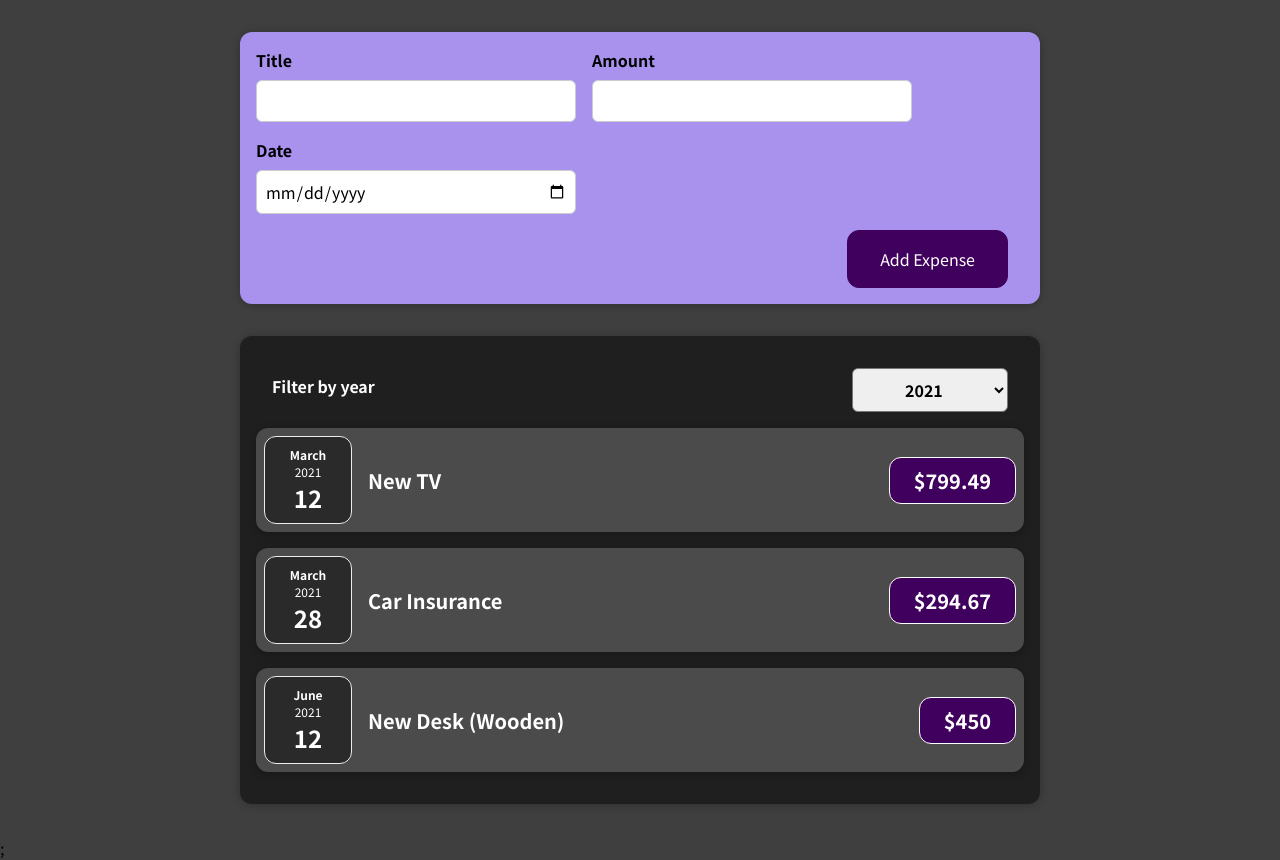
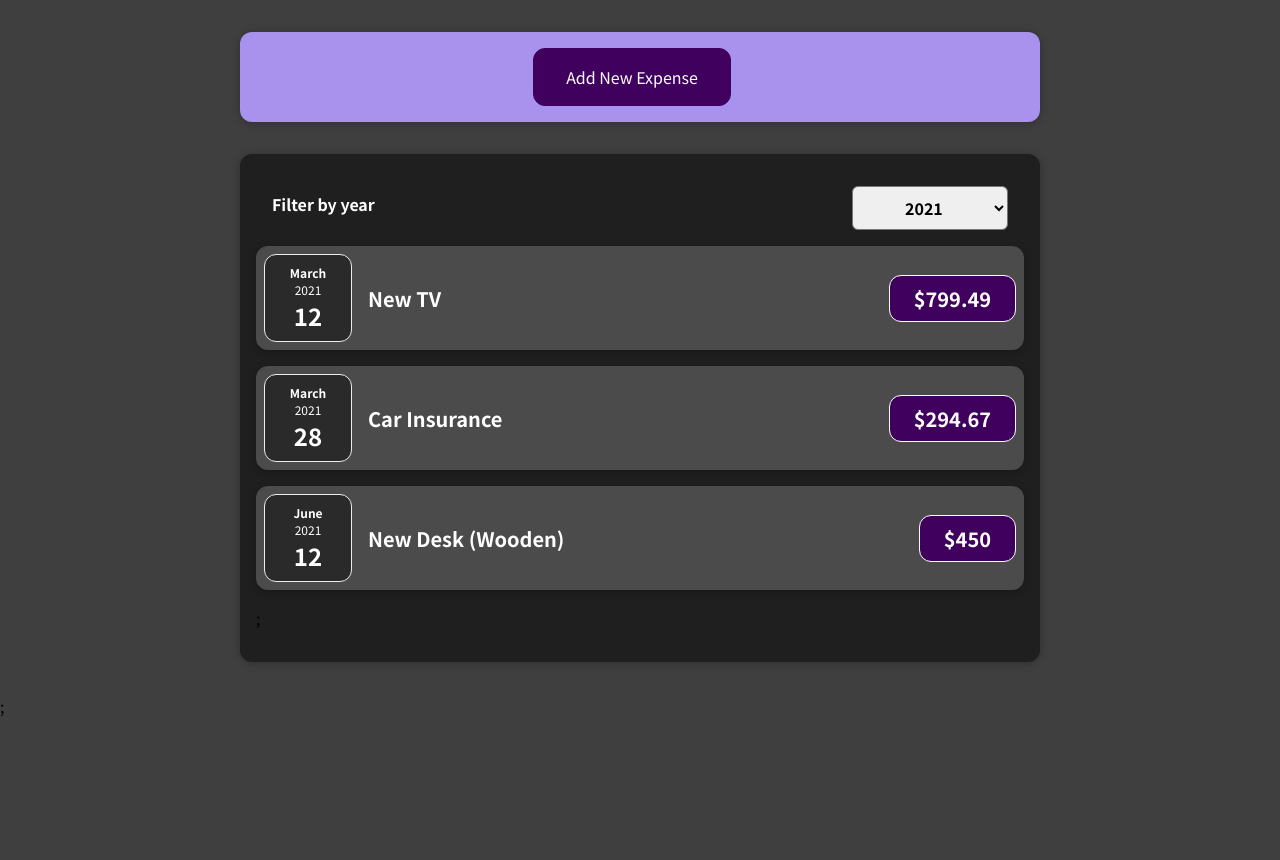
Before and after one commit to MLabreche9/expenseTracker, a React (Create React App) app: page / in a window 1280 px wide. After the commit the page ends 800 px from the top, so only its background shows below. Built offline with nearby package versions, Linux system fonts and the light colour scheme.

Commit message:
Cancel Button

```diff
--- a/src/components/Expenses/ExpenseItem.js
+++ b/src/components/Expenses/ExpenseItem.js
@@ -6,6 +6,7 @@
 
 const ExpenseItem = (props) => {
 	return (
+		<li>
 			<Card className='expense-item'>
 				<ExpenseDate date={props.date} />
 				<div className='expense-item__description'>
@@ -13,6 +14,7 @@
 					<div className='expense-item__price'>${props.amount}</div>
 				</div>
 			</Card>
+		</li>
 	);
 };
 
--- a/src/components/Expenses/Expenses.js
+++ b/src/components/Expenses/Expenses.js
@@ -2,8 +2,8 @@
 
 import './Expenses.css';
 import Card from '../UI/Card';
-import ExpenseItem from './ExpenseItem';
 import ExpensesFilter from './ExpensesFilter';
+import ExpensesList from './ExpensesList';
 
 const Expenses = (props) => {
 	const [filteredYear, setFilteredYear] = useState('2021');
@@ -16,19 +16,6 @@
 		return expense.date.getFullYear().toString() === filteredYear;
 	});
 
-	let expensesContent = <p>No expenses found</p>;
-
-	if (filteredExpenses.length > 0) {
-		expensesContent = filteredExpenses.map((expense) => (
-			<ExpenseItem
-				key={expense.id}
-				title={expense.title}
-				amount={expense.amount}
-				date={expense.date}
-			/>
-		));
-	}
-
 	return (
 		<div>
 			<Card className='expenses'>
@@ -36,7 +23,7 @@
 					selected={filteredYear}
 					onChangeFilter={filterChangeHandler}
 				/>
-				{expensesContent}
+				<ExpensesList items={filteredExpenses} />
 			</Card>
 		</div>
 	);
--- /dev/null
+++ b/src/components/Expenses/ExpensesList.css
@@ -0,0 +1,9 @@
+.expenses-list {
+    list-style: none;
+    padding: 0;
+  }
+
+  .expenses-list__fallback {
+    color: white;
+    text-align: center;
+  }
--- /dev/null
+++ b/src/components/Expenses/ExpensesList.js
@@ -0,0 +1,28 @@
+import Reach from 'react';
+
+import ExpenseItem from './ExpenseItem';
+import './ExpensesList.css';
+
+const ExpensesList = (props) => {
+	let expensesContent = <p>No expenses found</p>;
+
+	if (props.items.length === 0) {
+		return <h2 className='expenses-list__fallback'>Found no expenses</h2>;
+	}
+
+	return (
+		<ul className='expenses-list'>
+			{props.items.map((expense) => (
+				<ExpenseItem
+					key={expense.id}
+					title={expense.title}
+					amount={expense.amount}
+					date={expense.date}
+				/>
+			))}
+			;
+		</ul>
+	);
+};
+
+export default ExpensesList;
--- a/src/components/NewExpense/ExpenseForm.js
+++ b/src/components/NewExpense/ExpenseForm.js
@@ -87,6 +87,9 @@
 				</div>
 			</div>
 			<div className='new-expense__actions'>
+				<button type='button' onClick={props.onCancel}>
+					Cancel
+				</button>
 				<button type='submit'>Add Expense</button>
 			</div>
 		</form>
--- a/src/components/NewExpense/NewExpense.js
+++ b/src/components/NewExpense/NewExpense.js
@@ -1,20 +1,38 @@
-import React from 'react';
+import React, { useState } from 'react';
 
 import ExpenseForm from './ExpenseForm';
 import './NewExpense.css';
 
 const NewExpense = (props) => {
+	const [isEditing, setIsEditing] = useState(false);
 	const saveExpenseDataHandler = (enteredExpenseData) => {
 		const expenseData = {
 			...enteredExpenseData,
 			id: Math.random().toString()
 		};
 		props.onAddExpense(expenseData);
+		setIsEditing(false);
+	};
+
+	const startEditingHandler = () => {
+		setIsEditing(true);
+	};
+
+	const stopEditingHandler = () => {
+		setIsEditing(false);
 	};
 
 	return (
 		<div className='new-expense'>
-			<ExpenseForm onSaveExpenseData={saveExpenseDataHandler} />
+			{!isEditing && (
+				<button onClick={startEditingHandler}>Add New Expense</button>
+			)}
+			{isEditing && (
+				<ExpenseForm
+					onSaveExpenseData={saveExpenseDataHandler}
+					onCancel={stopEditingHandler}
+				/>
+			)}
 		</div>
 	);
 };
```
Also changed, not shown: src/components/Chart/Chart.css (added, +9 -0 lines), src/components/Chart/Chart.js (added, +21 -0 lines), src/components/Chart/ChartBar.css (added, +30 -0 lines), src/components/Chart/ChartBar.js (added), 1 other file (tests, documents, lock files or other folders). Lines whose indentation alone changed are shown as unchanged.
